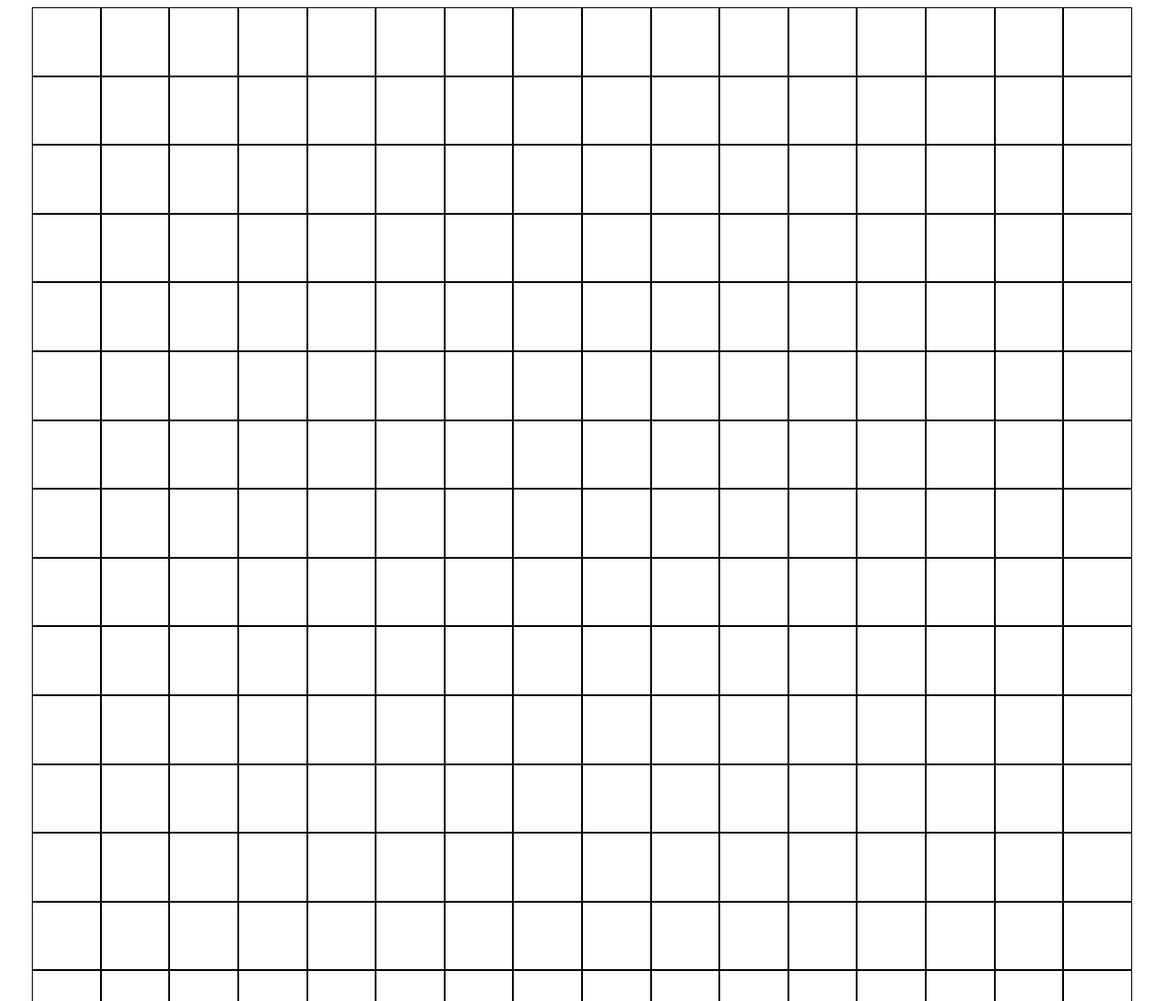
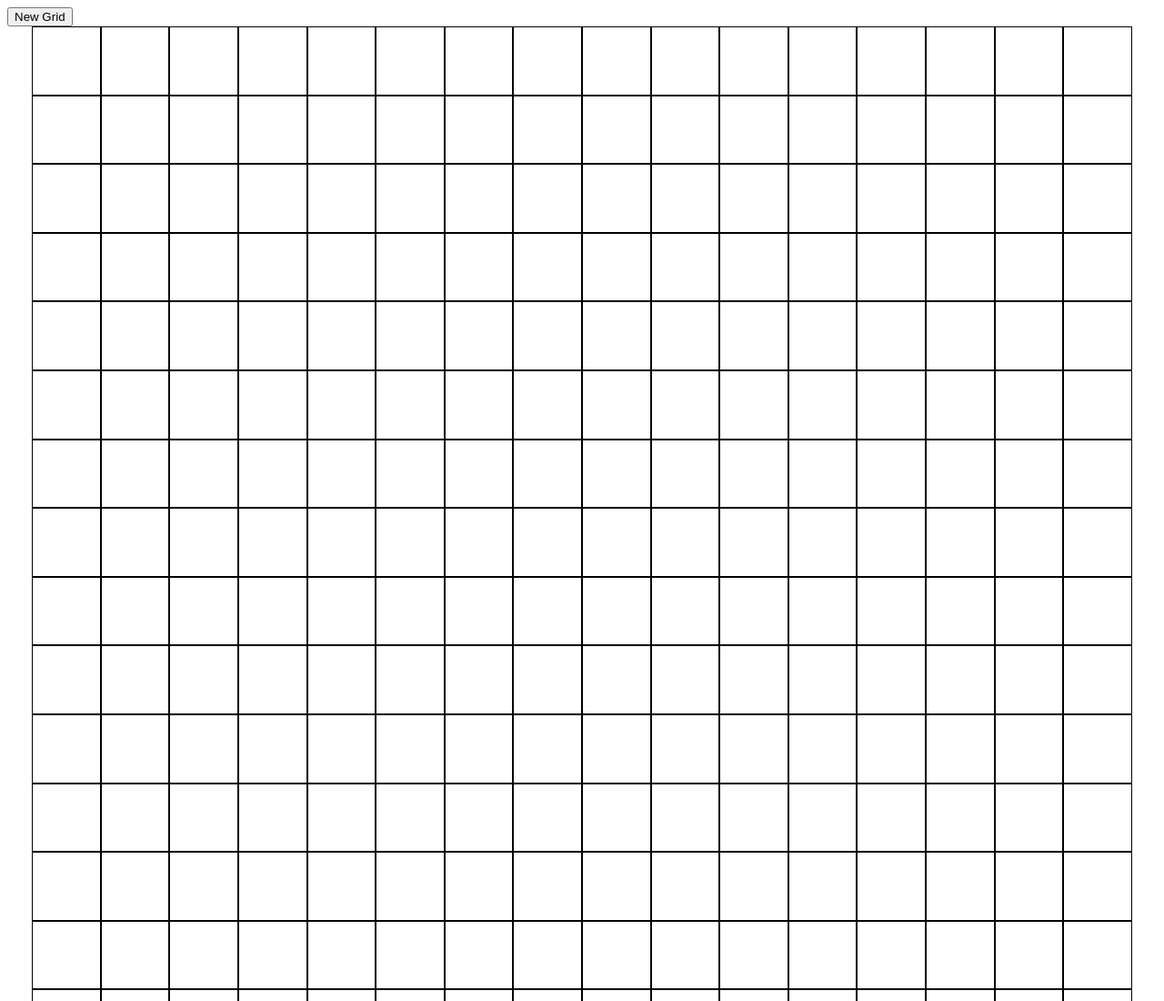
Before and after one commit to Schifferking/odin-etch-a-sketch, a plain HTML site: page index.html in a window 1280 px wide. Shown: the top 1100 px of the page at 91% size. Drawn offline with Linux system fonts and the light colour scheme.

Commit message:
Add <button> to create new grid

```diff
--- a/index.html
+++ b/index.html
@@ -6,6 +6,7 @@
     <script src="script.js" defer></script>
     <link rel="stylesheet" href="style.css">
   </head>
+    <button>New Grid</button>
     <div class="container"></div>
   <body>
 
```
